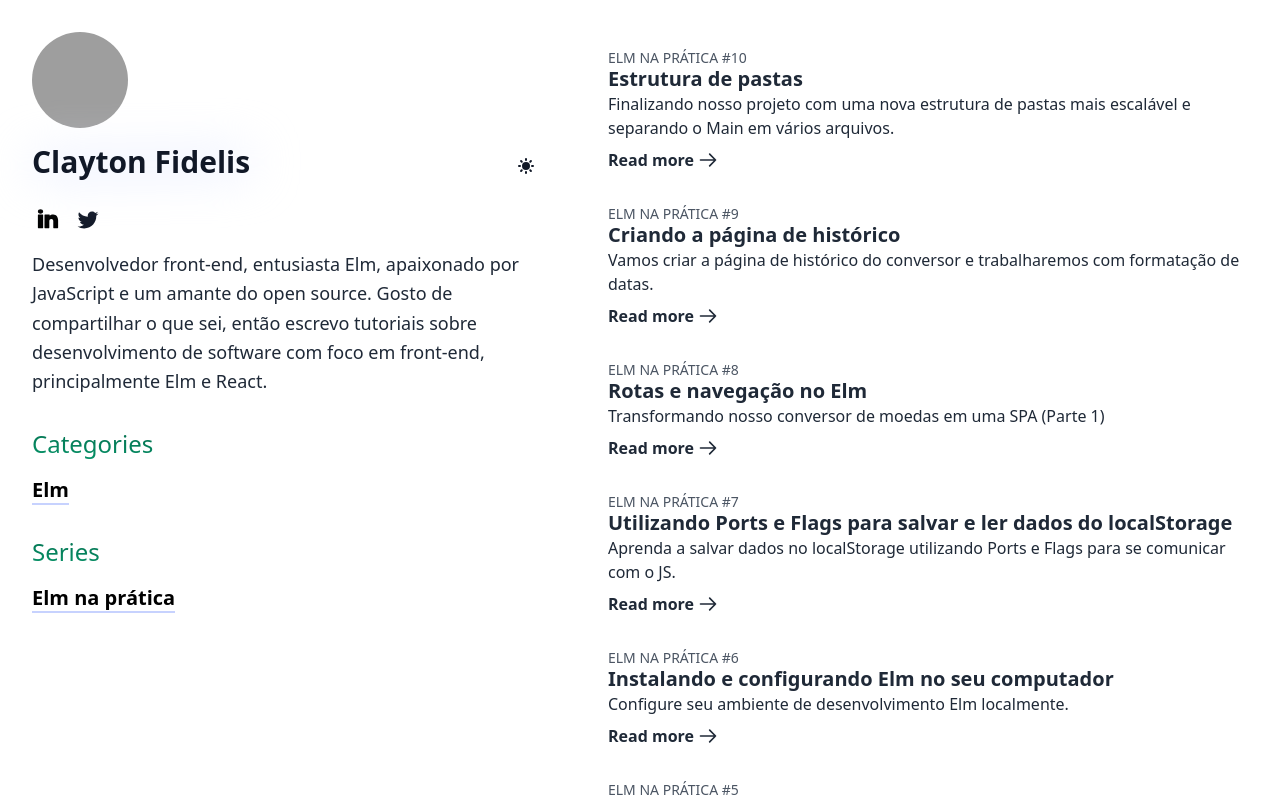
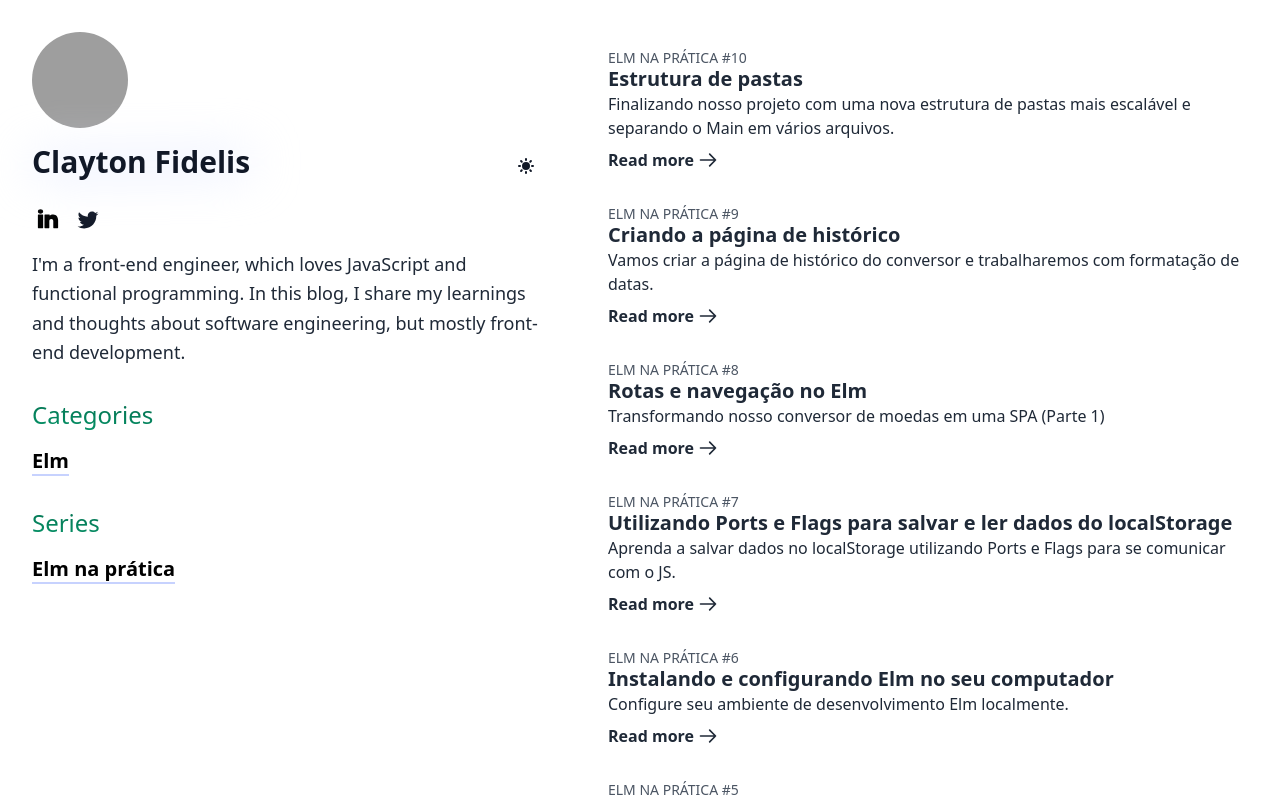
Before and after one commit to FidelisClayton/fidelisclayton.dev-next, a Next.js app: page / in a window 1280 px wide. Shown: the top 800 px of the page. Built offline with nearby package versions, Linux system fonts and the light colour scheme; grey boxes are pictures that could not be loaded; what @tailwindcss/typography would draw is missing.

Commit message:
feat: add more meta tags for homepag

```diff
--- a/components/PersonalInformation/PersonalInformation.tsx
+++ b/components/PersonalInformation/PersonalInformation.tsx
@@ -1,4 +1,5 @@
 import Link from 'next/link'
+import meta from '../../config/meta'
 import Avatar from '../Avatar'
 import ThemeSwitcher from '../ThemeSwitcher/ThemeSwitcher'
 
@@ -17,7 +18,7 @@ const PersonalInformation = () => {
             <div className="absolute top-0 mt-3 w-full h-4 dark:bg-gray-700 bg-indigo-100 blur-xl rounded transform rotate-[-1deg]" />
 
             <h1 className="relative inline-block text-xl font-semibold md:text-3xl">
-              Clayton Fidelis
+              {meta.siteTitle}
             </h1>
           </div>
 
@@ -26,7 +27,7 @@ const PersonalInformation = () => {
       </div>
 
       <div className="hidden mb-2 space-x-2 md:block">
-        <Link href="https://www.linkedin.com/in/fidelisclayton/">
+        <Link href={meta.linkedinUrl}>
           <a
             target="_blank"
             className="dark:text-white hover:text-indigo-500 dark:hover:text-indigo-500 transition-all"
@@ -47,7 +48,7 @@ const PersonalInformation = () => {
           </a>
         </Link>
 
-        <Link href="https://twitter.com/fidelisclayton">
+        <Link href={meta.twitterUrl}>
           <a target="_blank" title="Twitter" rel="noreferrer">
             <span className="inline-block w-8 p-1 text-gray-900 dark:text-white hover:text-indigo-500 dark:hover:text-indigo-500 transition-all">
               <svg
@@ -65,10 +66,7 @@ const PersonalInformation = () => {
       </div>
 
       <p className="hidden text-lg leading-relaxed text-gray-800 dark:text-gray-400 md:block">
-        Desenvolvedor front-end, entusiasta Elm, apaixonado por JavaScript e um
-        amante do open source. Gosto de compartilhar o que sei, então escrevo
-        tutoriais sobre desenvolvimento de software com foco em front-end,
-        principalmente Elm e React.
+        {meta.bio}
       </p>
     </div>
   )
--- a/components/TopNav/TopNav.tsx
+++ b/components/TopNav/TopNav.tsx
@@ -1,5 +1,6 @@
 import clsx from 'clsx'
 import Link from 'next/link'
+import meta from '../../config/meta'
 import Avatar from '../Avatar'
 import ThemeSwitcher from '../ThemeSwitcher'
 
@@ -26,7 +27,7 @@ const TopNav: React.FC<TopNavProps> = ({ className }) => {
               />
 
               <p className="font-semibold text-gray-800 dark:text-gray-200 text md:text-xl">
-                Clayton Fidelis
+                {meta.siteTitle}
               </p>
             </div>
           </a>
--- /dev/null
+++ b/config/meta.ts
@@ -0,0 +1,12 @@
+export default {
+  siteTitle: 'Clayton Fidelis',
+  url: 'https://fidelisclayton.dev',
+  bio:
+    "I'm a front-end engineer, which loves JavaScript and functional programming. In this blog, I share my learnings and thoughts about software engineering, but mostly front-end development.",
+  twitterHandle: '@fidelisclayton',
+  description:
+    'Learn about Front-end, JavaScript, HTML, CSS, React, Elm, Tailwind, Styled Components, NextJS, NodeJS',
+  linkedinUrl: 'https://www.linkedin.com/in/fidelisclayton/',
+  githubUrl: 'https://www.github.com/fidelisclayton',
+  twitterUrl: 'https://twitter.com/fidelisclayton',
+}
--- a/pages/index.tsx
+++ b/pages/index.tsx
@@ -11,6 +11,7 @@ import { Category, getAllCategories } from '../lib/categories'
 import { useSetCategories } from '../providers/CategoriesProvider'
 import { useEffect } from 'react'
 import { useSetSeries } from '../providers/SeriesProvider'
+import meta from '../config/meta'
 
 type Props = {
   posts: PostMeta[]
@@ -31,6 +32,14 @@ const Home: React.FC<Props> = ({ posts = [], categories, series }) => {
     <HomeLayout>
       <Head>
         <title>Blog | Clayton Fidelis</title>
+        <meta name="description" content={meta.description} />
+        <meta name="og:url" content={meta.url} />
+        <meta name="og:title" content={meta.siteTitle} />
+        <meta name="og:description" content={meta.description} />
+        <meta name="twitter:card" content="summary_large_image" />
+        <meta name="twitter:creator" content={meta.twitterHandle} />
+        <meta name="twitter:title" content={meta.siteTitle} />
+        <meta name="twitter:description" content={meta.description} />
       </Head>
 
       {posts.map((post) => (
```
